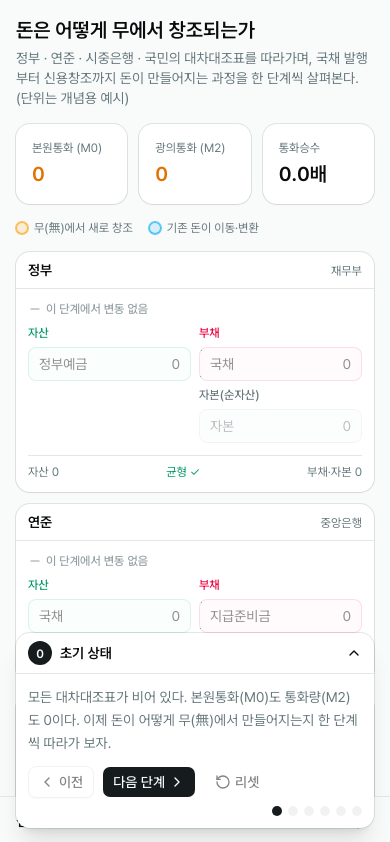
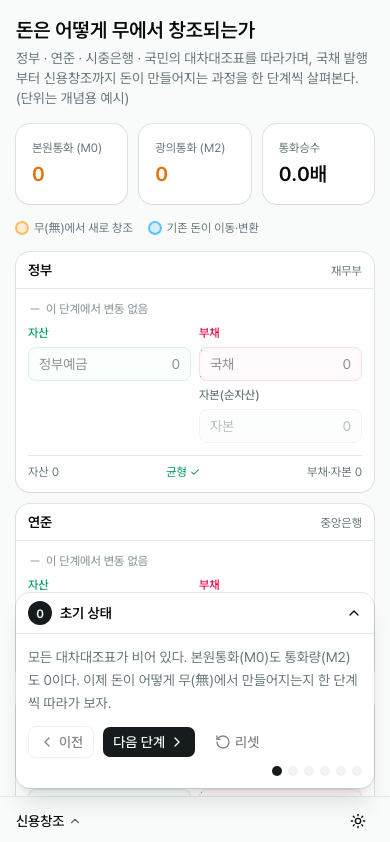
Before and after one commit to RHUK2/finance, a Next.js app: page /money-creation in a window 390 px wide. Shown: the top 842 px of the page. Built offline with nearby package versions, Linux system fonts and the light colour scheme.

Commit message:
fix: 모바일 하단 네비 대응 여백·safe-area 조정

```diff
--- a/src/app/money-creation/components.tsx
+++ b/src/app/money-creation/components.tsx
@@ -180,7 +180,7 @@ export function StepPanel({
 }) {
   const [open, setOpen] = useState(true);
   return (
-    <div className='sticky bottom-4 z-40'>
+    <div className='sticky bottom-[calc(3.5rem+env(safe-area-inset-bottom))] z-40 md:bottom-4'>
       <Card className='bg-card gap-0 overflow-hidden p-0 shadow-xl'>
         <button
           type='button'
--- a/src/components/mobile-nav-drawer.tsx
+++ b/src/components/mobile-nav-drawer.tsx
@@ -20,7 +20,7 @@ export function MobileNavDrawer({ currentLabel }: Props) {
   return (
     <footer className='bg-sidebar dark:bg-background fixed inset-x-0 bottom-0 z-30 flex h-12 shrink-0 items-center gap-2 border-t px-4 pb-[env(safe-area-inset-bottom)]'>
       <Drawer open={open} onOpenChange={setOpen}>
-        <DrawerTrigger className='flex cursor-pointer items-center gap-1 font-medium outline-none'>
+        <DrawerTrigger className='flex cursor-pointer items-center gap-1 text-sm font-medium outline-none'>
           {currentLabel}
           <ChevronUp className='h-3.5 w-3.5 opacity-60' />
         </DrawerTrigger>
--- a/src/components/simulation.tsx
+++ b/src/components/simulation.tsx
@@ -216,7 +216,7 @@ export function ExplainCard({
           <ChevronDown className='text-muted-foreground mt-0.5 size-4 shrink-0 transition-transform group-data-[state=open]/explain:rotate-180' />
         </CollapsibleTrigger>
         <CollapsibleContent>
-          <div className='text-muted-foreground px-4 pb-4 text-sm leading-relaxed'>{body}</div>
+          <div className='text-muted-foreground p-4 text-sm leading-relaxed'>{body}</div>
         </CollapsibleContent>
       </Card>
     </Collapsible>
```
